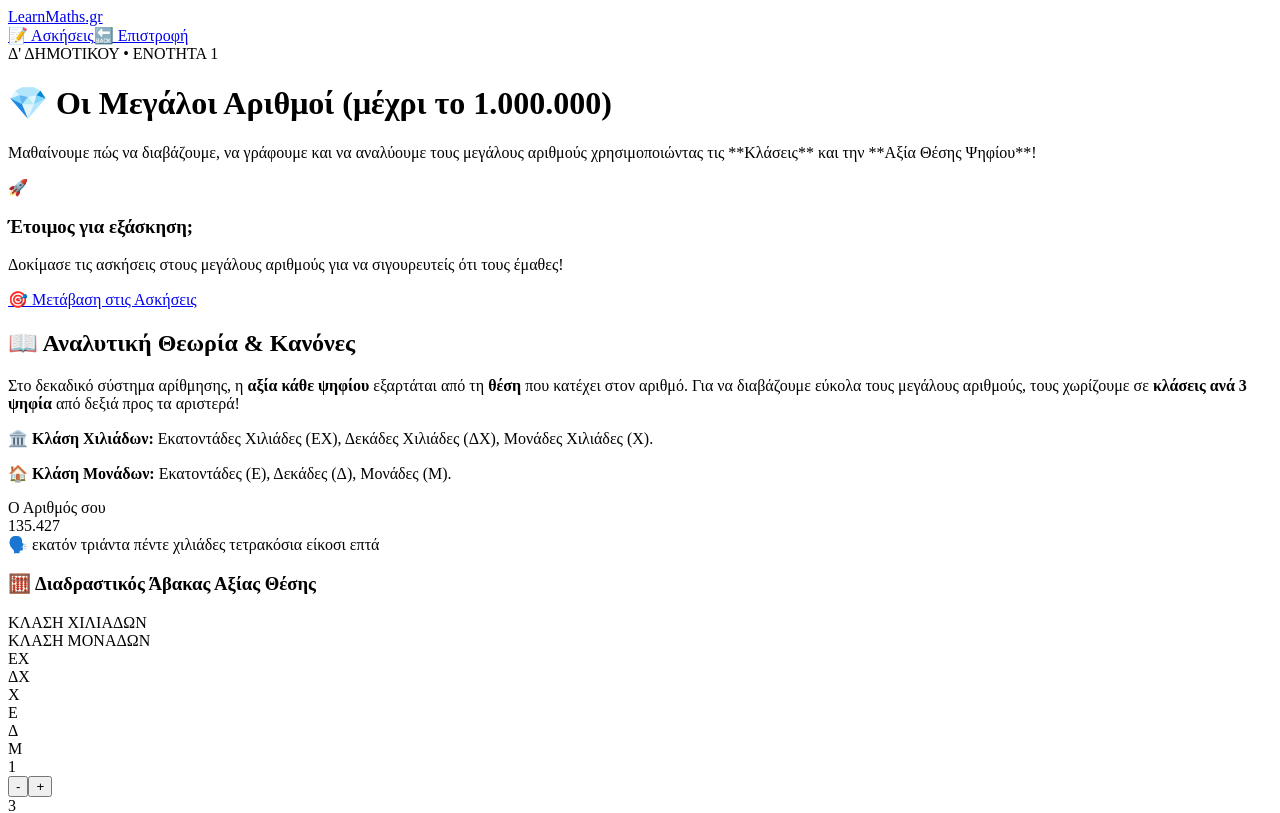
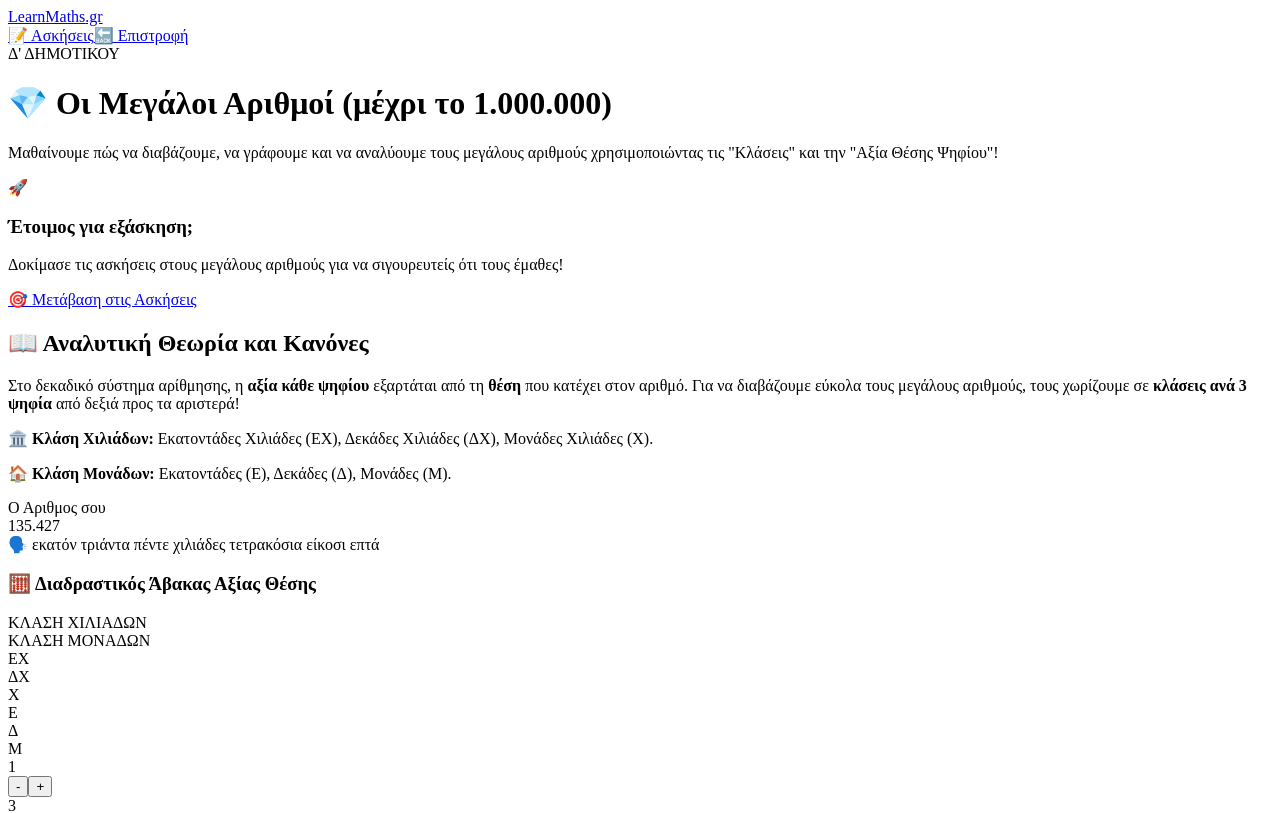
Before and after one commit to gkrimpas-lab/learn-maths-2026, a Next.js app: page /d-dimotikou/20-megaloi-arithmoi in a window 1280 px wide. Shown: the top 813 px of the page. Built offline with nearby package versions, Linux system fonts and the light colour scheme.

Commit message:
Fix typos in Greek text and improve formatting

```diff
--- a/pages/d-dimotikou/20-megaloi-arithmoi.js
+++ b/pages/d-dimotikou/20-megaloi-arithmoi.js
@@ -111,13 +111,13 @@ export default function MegaloiArithmoiPage() {
             <div className="relative z-10 grid grid-cols-1 md:grid-cols-3 gap-6 items-center">
               <div className="md:col-span-2 space-y-3">
                 <span className="bg-white/20 text-white text-xs font-black uppercase px-3 py-1 rounded-full tracking-wider">
-                  Δ' ΔΗΜΟΤΙΚΟΥ • ΕΝΟΤΗΤΑ 1
+                  Δ' ΔΗΜΟΤΙΚΟΥ
                 </span>
                 <h1 className="text-3xl lg:text-4xl font-black tracking-tight">
                   💎 Οι Μεγάλοι Αριθμοί (μέχρι το 1.000.000)
                 </h1>
                 <p className="text-teal-100 text-base lg:text-lg leading-relaxed">
-                  Μαθαίνουμε πώς να διαβάζουμε, να γράφουμε και να αναλύουμε τους μεγάλους αριθμούς χρησιμοποιώντας τις **Κλάσεις** και την **Αξία Θέσης Ψηφίου**!
+                  Μαθαίνουμε πώς να διαβάζουμε, να γράφουμε και να αναλύουμε τους μεγάλους αριθμούς χρησιμοποιώντας τις "Κλάσεις" και την "Αξία Θέσης Ψηφίου"!
                 </p>
               </div>
 
@@ -142,7 +142,7 @@ export default function MegaloiArithmoiPage() {
             <div className="grid grid-cols-1 lg:grid-cols-2 gap-8 items-center border-b pb-8 border-gray-100">
               <div className="space-y-4">
                 <h2 className="text-2xl font-black text-gray-900 flex items-center gap-2">
-                  <span>📖</span> Αναλυτική Θεωρία & Κανόνες
+                  <span>📖</span> Αναλυτική Θεωρία και Κανόνες
                 </h2>
                 <p className="text-gray-600 leading-relaxed text-sm md:text-base">
                   Στο δεκαδικό σύστημα αρίθμησης, η <strong>αξία κάθε ψηφίου</strong> εξαρτάται από τη <strong>θέση</strong> που κατέχει στον αριθμό. Για να διαβάζουμε εύκολα τους μεγάλους αριθμούς, τους χωρίζουμε σε <strong>κλάσεις ανά 3 ψηφία</strong> από δεξιά προς τα αριστερά!
@@ -155,7 +155,7 @@ export default function MegaloiArithmoiPage() {
 
               {/* ΠΡΟΒΟΛΗ ΑΡΙΘΜΟΥ & ΟΝΟΜΑΣΙΑΣ */}
               <div className="bg-gradient-to-br from-teal-500 to-emerald-600 text-white p-8 rounded-3xl shadow-md text-center py-10 space-y-4">
-                <span className="text-xs font-black uppercase tracking-widest text-teal-200">Ο Αριθμός σου</span>
+                <span className="text-xs font-black uppercase tracking-widest text-teal-200">Ο Αριθμος σου</span>
                 <div className="text-4xl xl:text-5xl font-mono font-black tracking-tight text-white">
                   {formatNumber(totalNumber)}
                 </div>
```
